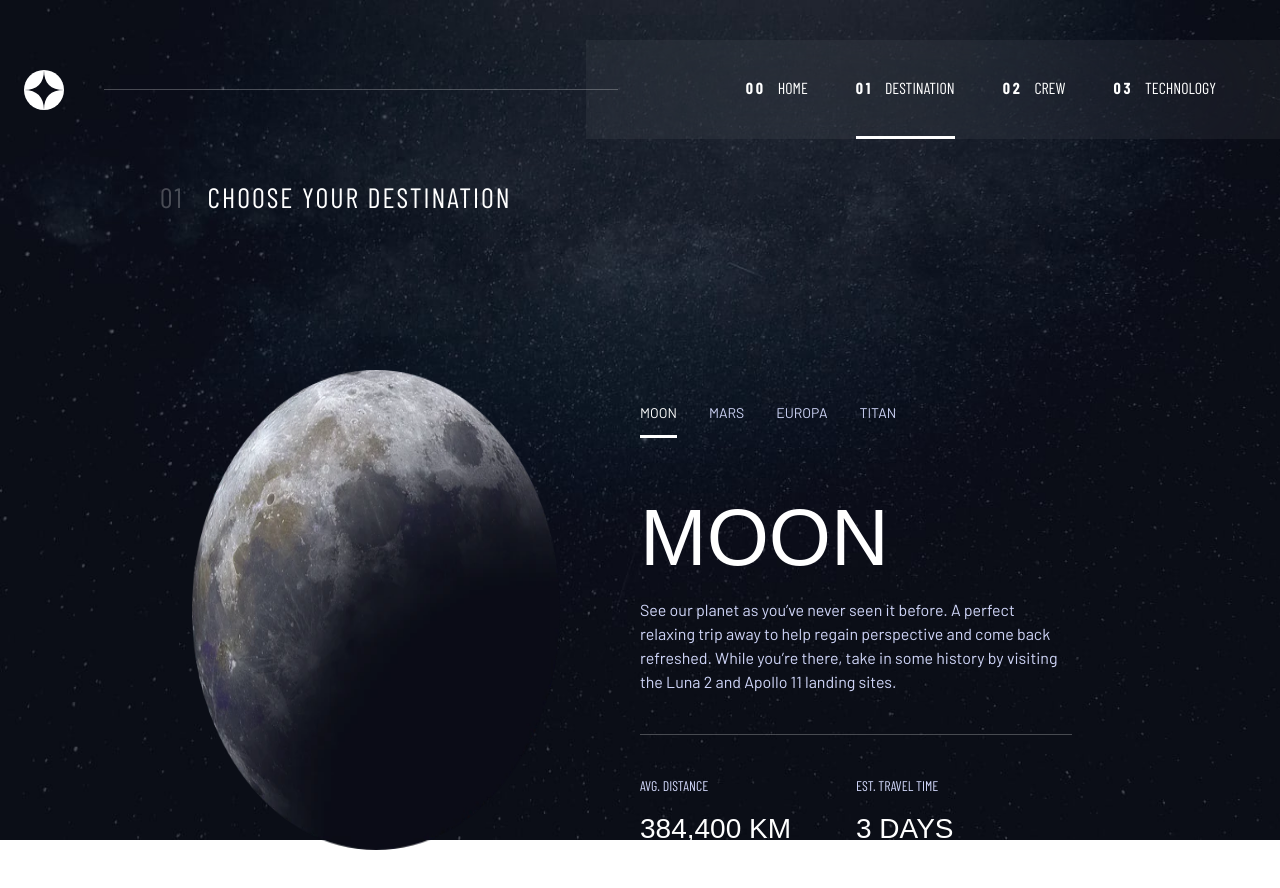
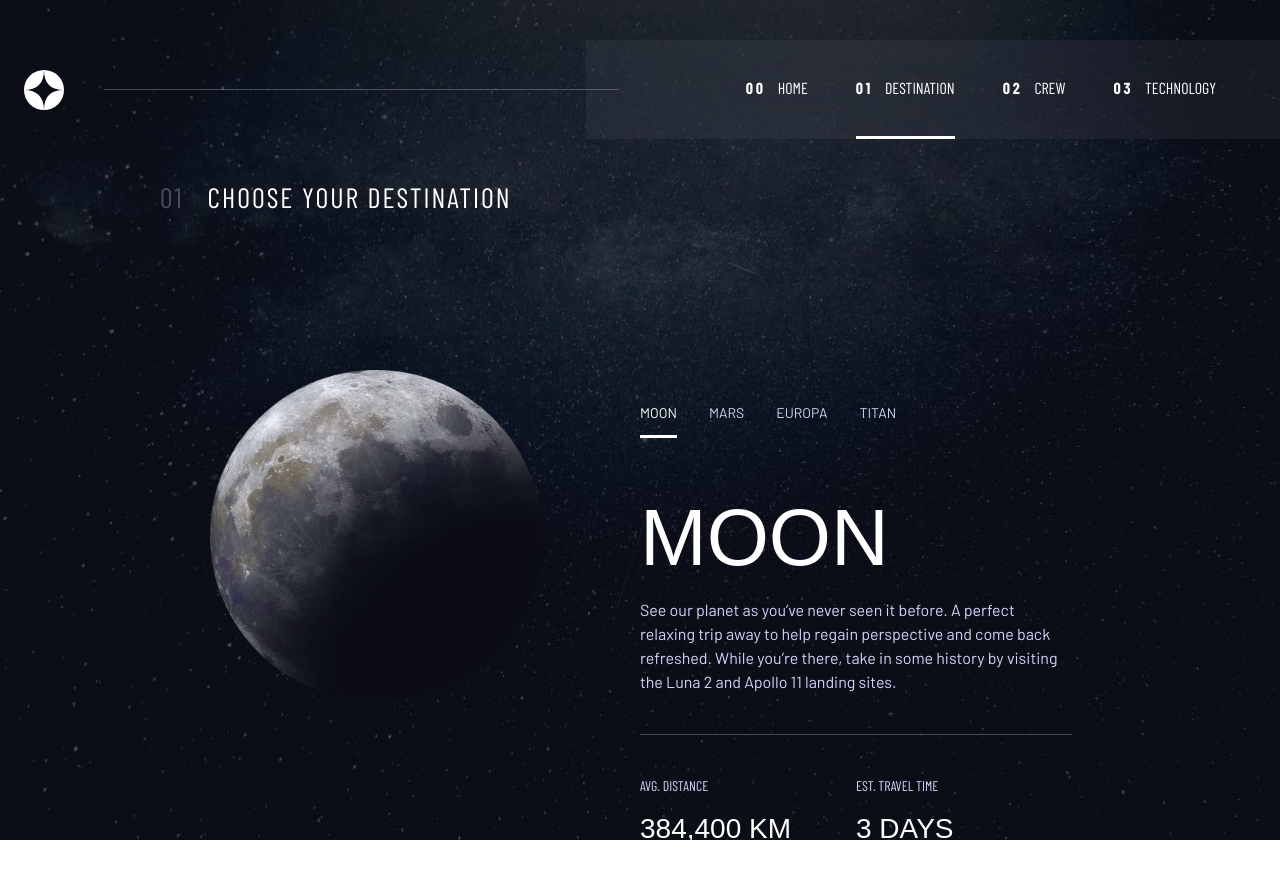
Before and after one commit to KrokoNinja/fem-space-tourism, a Next.js app: page /destination in a window 1280 px wide. Shown: the top 888 px of the page. Built offline with nearby package versions, Linux system fonts and the light colour scheme; a web font is replaced by a local one.

Commit message:
optimize rendering of destination image

```diff
--- a/package.json
+++ b/package.json
@@ -9,6 +9,7 @@
     "lint": "next lint"
   },
   "dependencies": {
+    "@radix-ui/react-aspect-ratio": "^1.1.0",
     "@radix-ui/react-dialog": "^1.0.5",
     "@radix-ui/react-slot": "^1.0.2",
     "@radix-ui/react-tabs": "^1.1.0",
--- a/src/app/(destination)/destination/page.tsx
+++ b/src/app/(destination)/destination/page.tsx
@@ -9,7 +9,7 @@ const Page = () => {
       <Heading number='01' text='Choose your destination' />
       <div>
         <Tabs defaultValue='moon' className='lg:flex'>
-          <div className='lg:flex lg:flex-1'>
+          <div className='lg:flex lg:w-full lg:flex-1'>
             <DestinationImage destination='moon' />
             <DestinationImage destination='mars' />
             <DestinationImage destination='europa' />
--- a/src/components/DestinationImage.tsx
+++ b/src/components/DestinationImage.tsx
@@ -1,14 +1,21 @@
+import Image from 'next/image';
+import { AspectRatio } from './ui/aspect-ratio';
 import { TabsContent } from './ui/tabs';
 
 const DestinationImage = ({ destination }: { destination: string }) => {
   return (
-    <TabsContent value={destination}>
-      <div className='flex items-center justify-center px-22 py-7 md:mb-8 lg:px-8 lg:py-32'>
-        <img
-          className='h-[150px] w-[150px] md:h-[300px] md:w-[300px] lg:h-[480px] lg:w-[480px]'
-          src={`/destination/image-${destination}.webp`}
-          alt={`${destination} image`}
-        />
+    <TabsContent value={destination} className='lg:w-full'>
+      <div className='mb-8 flex items-center justify-center px-22 py-7 lg:px-8 lg:py-32'>
+        <div className='w-[90%] max-w-[175px] md:max-w-[300px] lg:max-w-[480px]'>
+          <AspectRatio ratio={1 / 1}>
+            <Image
+              width={445}
+              height={445}
+              src={`/destination/image-${destination}.webp`}
+              alt={`${destination} image`}
+            />
+          </AspectRatio>
+        </div>
       </div>
     </TabsContent>
   );
--- /dev/null
+++ b/src/components/ui/aspect-ratio.tsx
@@ -0,0 +1,7 @@
+"use client"
+
+import * as AspectRatioPrimitive from "@radix-ui/react-aspect-ratio"
+
+const AspectRatio = AspectRatioPrimitive.Root
+
+export { AspectRatio }
--- a/src/components/ui/tabs.tsx
+++ b/src/components/ui/tabs.tsx
@@ -29,7 +29,7 @@ const TabsTrigger = React.forwardRef<
   <TabsPrimitive.Trigger
     ref={ref}
     className={cn(
-      'inline-flex items-center justify-center whitespace-nowrap border-b-[3px] border-transparent pb-4 text-[14px] uppercase text-light-blue disabled:pointer-events-none disabled:opacity-50 data-[state=active]:border-white data-[state=active]:text-white md:pb-3',
+      'inline-flex items-center justify-center whitespace-nowrap border-b-[3px] border-transparent pb-4 text-[14px] uppercase text-light-blue hover:border-b-white/50 disabled:pointer-events-none disabled:opacity-50 data-[state=active]:border-white data-[state=active]:text-white md:pb-3',
       className,
     )}
     {...props}
```
Also changed, not shown: 1 other file (tests, documents, lock files or other folders).
